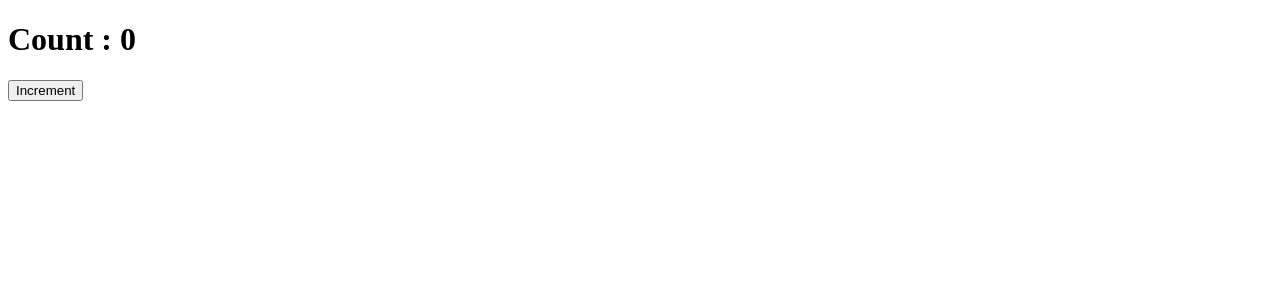
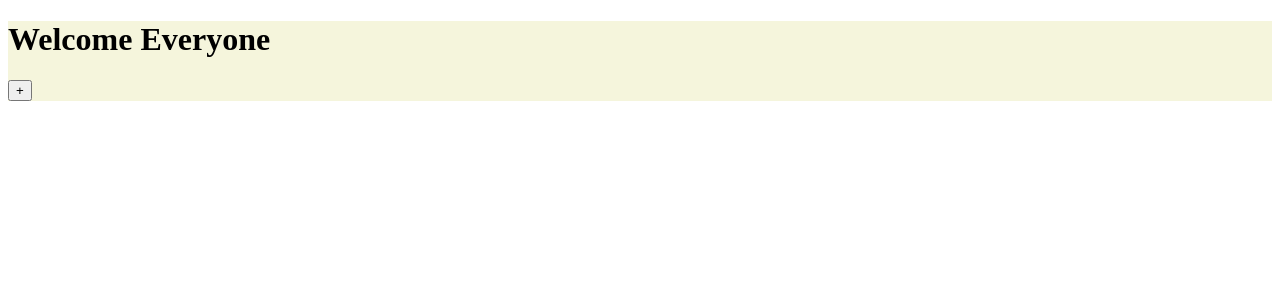
Before and after one commit to Rakibmia51/React-tutorials-2025, a React (Create React App) app: page / in a window 1280 px wide. Shown: the top 300 px of the page. Built offline with nearby package versions, Linux system fonts and the light colour scheme.

Commit message:
update rakib

```diff
--- a/public/style.css
+++ b/public/style.css
@@ -4,3 +4,7 @@
     color: orange;
     margin: 2rem;
 }
+
+.parent{
+    background-color: beige;
+}
--- a/src/App.js
+++ b/src/App.js
@@ -7,6 +7,8 @@ import EVENT_HANDLER_ClASS from "./EVENT_HANDLER_ClASS";
 import EVENT_BINDING from "./EVENT_BINDING";
 import HOOKS_USESTATE from "./HOOKS_USESTATE/index1";
 import HOOKS_USESTATE_2 from "./HOOKS_USESTATE/index2";
+import UPDATE_PREVIOUS_STATE from "./UPDATE_PREVIOUS_STATE";
+import EVENT_BUBBLING_STOP_PROPAGATION from "./EVENT_BUBBLING_STOP_PROPAGATION";
 
 
 
@@ -25,7 +27,10 @@ function App(){
                 {/* <EVENT_BINDING/> */}
 
                 {/* <HOOKS_USESTATE/> */}
-                <HOOKS_USESTATE_2/>
+                {/* <HOOKS_USESTATE_2/> */}
+
+                {/* <UPDATE_PREVIOUS_STATE/> */}
+                <EVENT_BUBBLING_STOP_PROPAGATION/>
             </div>
 }
 
--- /dev/null
+++ b/src/EVENT_BUBBLING_STOP_PROPAGATION/index.js
@@ -0,0 +1,22 @@
+import React from 'react'
+
+
+
+ function EVENT_BUBBLING_STOP_PROPAGATION() {
+
+    const handleParentClick = (event)=>{
+        console.log('parent event: ', event)
+    }
+    const handleChildClick = (event)=>{
+        event.stopPropagation() // this is importent for Event Bubbling
+        console.log('child event: ', event);
+    }
+
+  return (
+    <div className='parent' onClick={handleParentClick}>
+        <h1>Welcome Everyone</h1>
+        <button onClick={handleChildClick}>+</button>
+    </div>
+  )
+}
+export default EVENT_BUBBLING_STOP_PROPAGATION
--- /dev/null
+++ b/src/UPDATE_PREVIOUS_STATE/index.js
@@ -0,0 +1,19 @@
+import React,{useState} from 'react'
+
+ function UPDATE_PREVIOUS_STATE() {
+    const [count, setCount] = useState(0)
+
+  const  handleIncrement = ()=>{
+            setCount((prevCount)=>prevCount + 1)
+            setCount((prevCount)=>prevCount + 1)
+            setCount((prevCount)=>prevCount + 1)
+    }
+
+  return (
+    <div>
+        <h1>Count : {count}</h1>
+        <button onClick={handleIncrement}>+</button>
+    </div>
+  )
+}
+export default UPDATE_PREVIOUS_STATE
```
